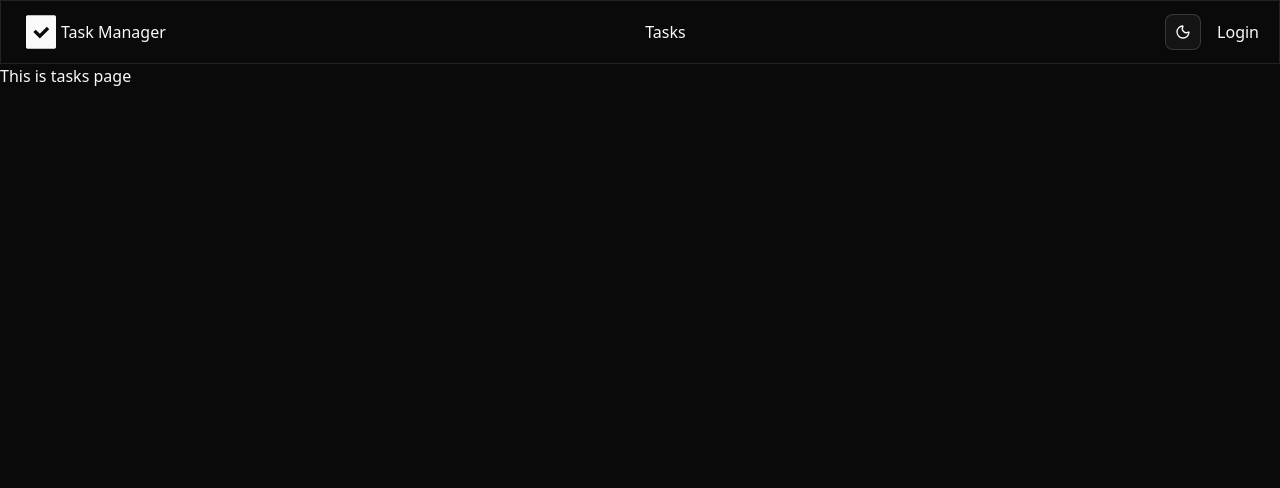
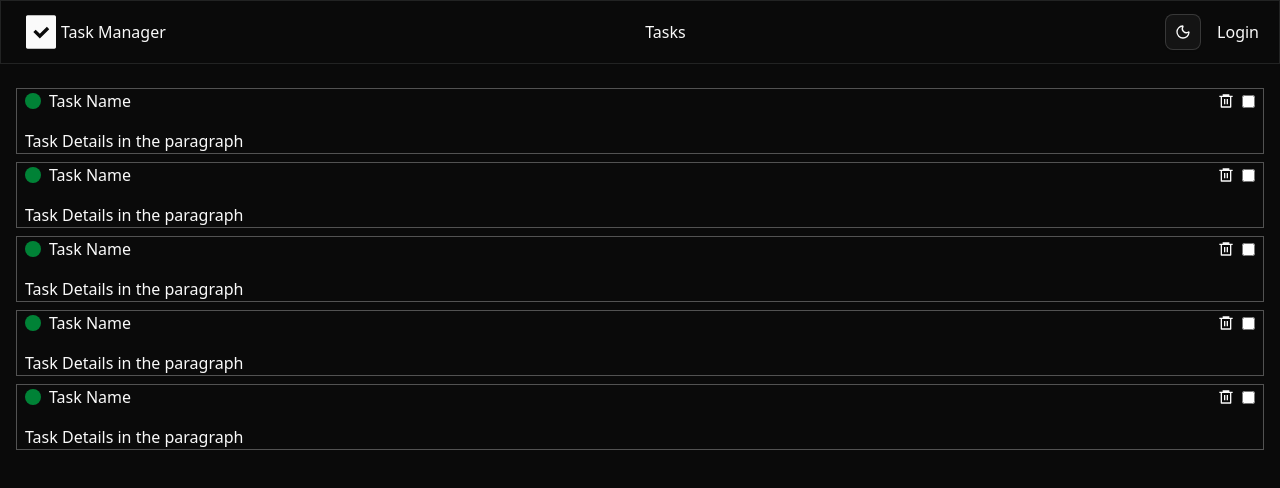
Before and after one commit to Mehedi86/Mehedi86-todo-app-with-react-shadcn_ui-redux-project-5, a React (Vite) app: page /tasks in a window 1280 px wide. Shown: the top 488 px of the page. Built offline with nearby package versions, Linux system fonts and the light colour scheme.

Commit message:
added: task card

```diff
--- /dev/null
+++ b/src/module/tasks/TaskCard.tsx
@@ -0,0 +1,24 @@
+import React from 'react'
+import { RiDeleteBin6Line } from "react-icons/ri";
+
+export default function TaskCard() {
+    return (
+        <div className='border border-neutral-600 my-2 space-y-4 px-2 '>
+            <div className='flex justify-between'>
+                <div className='flex items-center gap-2'>
+                    {/* indicator sign */}
+                    <div className='bg-green-700 w-4 h-4 rounded-full'></div>
+                    <h2>Task Name</h2>
+                </div>
+                <div className='flex items-center gap-2'>
+                    {/* delete button */}
+                    <span><RiDeleteBin6Line /></span>
+                    <input type="checkbox" />
+                </div>
+            </div>
+            <div>
+                <h2>Task Details in the paragraph</h2>
+            </div>
+        </div>
+    )
+}
--- a/src/pages/Tasks.tsx
+++ b/src/pages/Tasks.tsx
@@ -1,12 +1,17 @@
+import TaskCard from '@/module/tasks/TaskCard';
 import { useAppSelector } from '@/redux/hook'
 import React from 'react'
 
 export default function Tasks() {
-  const  tasks = useAppSelector((state)=>state.todo.tasks);
+  const tasks = useAppSelector((state) => state.todo.tasks);
   console.log(tasks)
   return (
-    <div>
-        This is tasks page
+    <div className='max-w-7xl mx-auto p-4'>
+      <TaskCard />
+      <TaskCard />
+      <TaskCard />
+      <TaskCard />
+      <TaskCard />
     </div>
   )
 }
```
